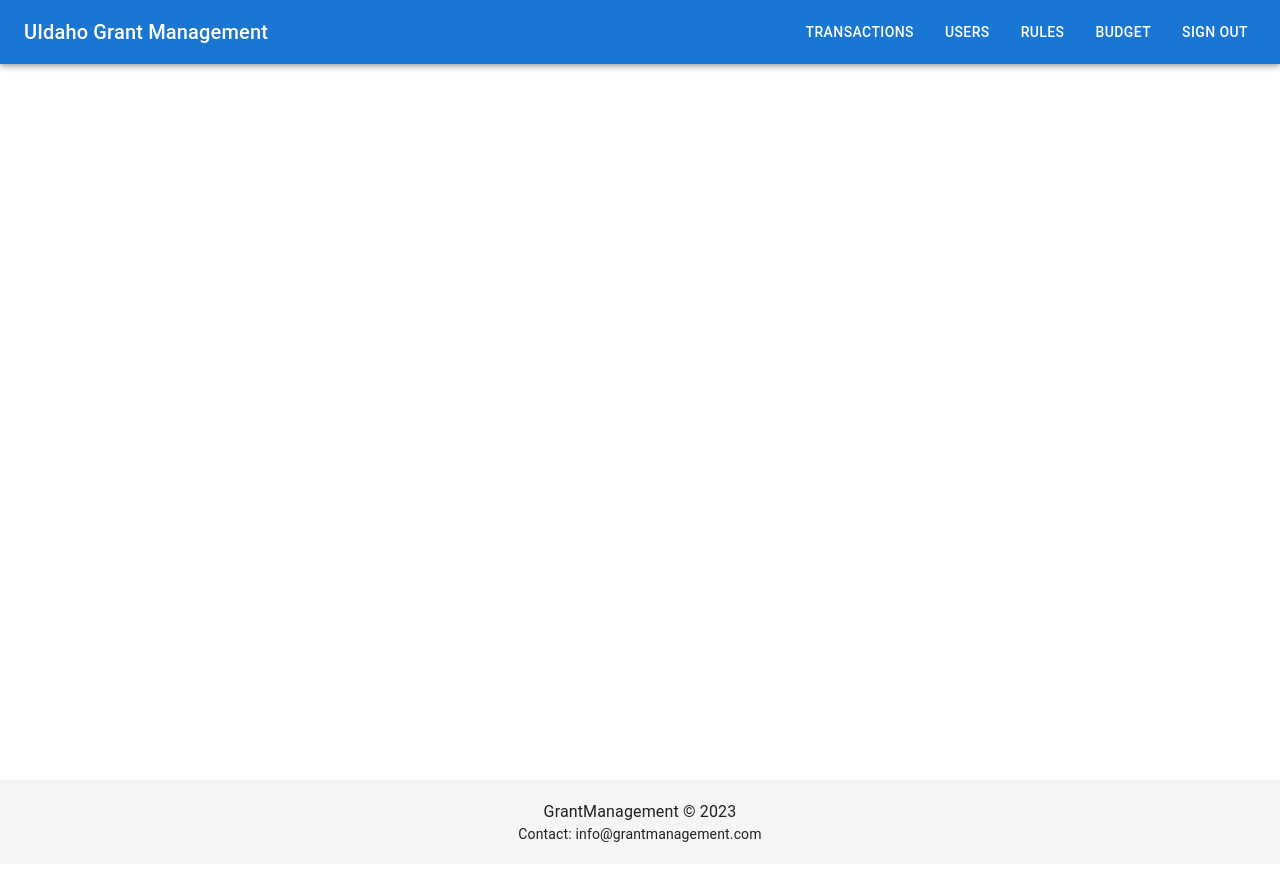
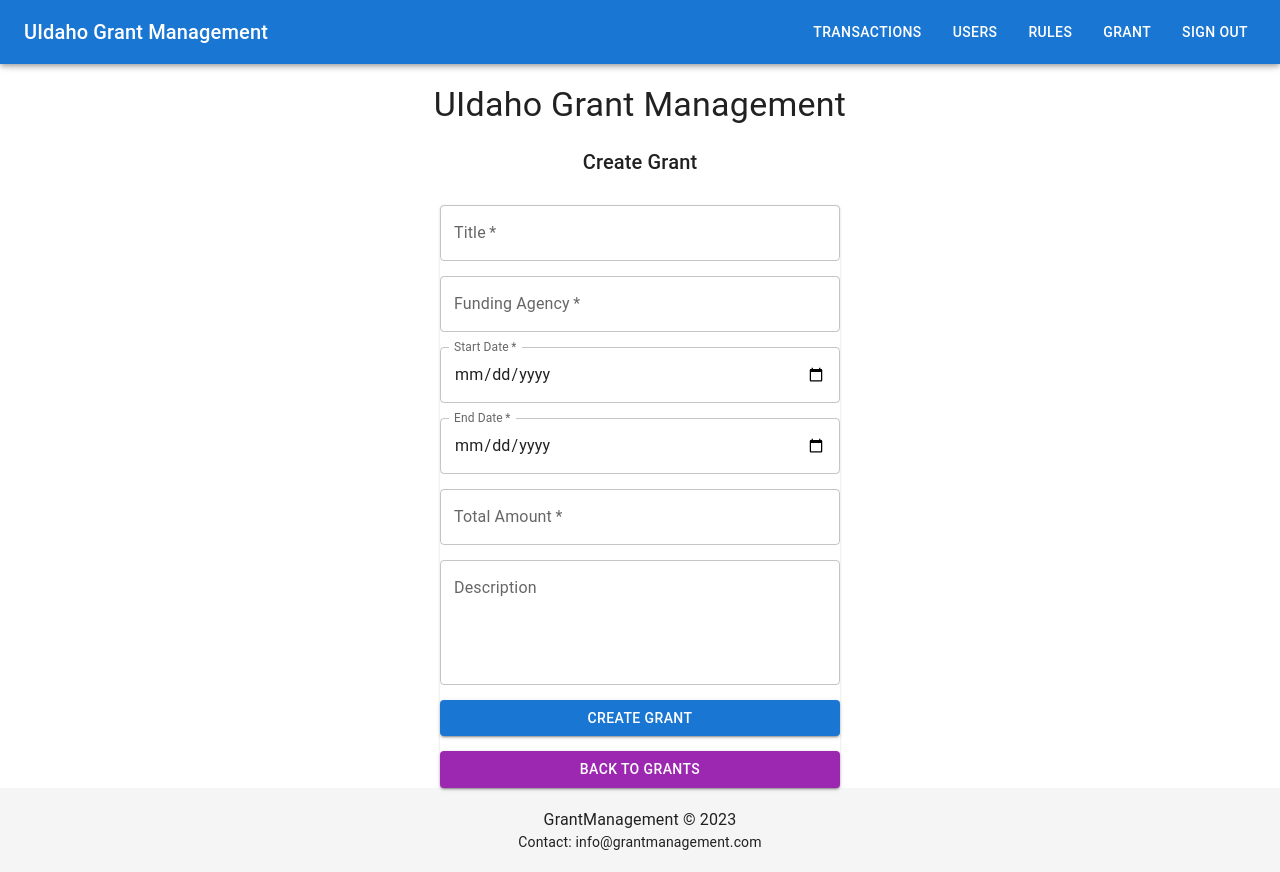
Before and after one commit to JosephPBaruch/grantManager, a React (Vite) app in the folder client/: page /create-grant in a window 1280 px wide. Built offline with nearby package versions, Linux system fonts and the light colour scheme; sample sign-in values are in the browser's storage.

Commit message:
Converting to grant system

```diff
--- a/client/src/App.tsx
+++ b/client/src/App.tsx
@@ -6,8 +6,8 @@ import CreateUser from './Components/Users/CreateUser';
 import { makeStyles } from '@mui/styles';
 import { AppBar, Toolbar, Typography, Button, CssBaseline, Container } from '@mui/material';
 import SignIn from './Components/Sign/SignIn';
-import CreateBudget from './Components/Budgets/CreateBudget';
-import Budgets from './Components/Budgets/Budgets';
+import CreateBudget from './Components/Grants/CreateGrants';
+import Budgets from './Components/Grants/Grants';
 import SignUp from './Components/Sign/SignUp';
 import Rules from './Components/Rules/Rules'
 import ProtectedRoute from './Components/ProtectedRoute';
@@ -77,7 +77,7 @@ function LocationBasedComponents() {
   useEffect(() => {
     const accessToken = localStorage.getItem('access_token');
     setIsAuthenticated(!!accessToken);
-    const storedBudgetName = localStorage.getItem('selected_budget_name');
+    const storedBudgetName = localStorage.getItem('selected_grant_title');
     setBudgetName(storedBudgetName || '');
   }, [location]);
 
@@ -107,7 +107,7 @@ function LocationBasedComponents() {
                   <Link to="/rules" className={classes.link}>Rules</Link>
                 </Button>
                 <Button color="inherit">
-                  <Link to="/budgets" className={classes.link}>Budget</Link>
+                  <Link to="/grants" className={classes.link}>Grant</Link>
                 </Button>
                 <Button color="inherit" onClick={handleSignOut}>
                   Sign Out
@@ -127,8 +127,8 @@ function LocationBasedComponents() {
             <Route path="/list-users" element={<ProtectedRoute element={<ListUsers />} />} />
             <Route path="/users" element={<ProtectedRoute element={<CreateUser />} />} />
             <Route path="/sign-up" element={<SignUp />} />
-            <Route path="/create-budget" element={<ProtectedRoute element={<CreateBudget />} />} />
-            <Route path="/budgets" element={<ProtectedRoute element={<Budgets />} />} />
+            <Route path="/create-grant" element={<ProtectedRoute element={<CreateBudget />} />} />
+            <Route path="/grants" element={<ProtectedRoute element={<Budgets />} />} />
             <Route path="/rules" element={<ProtectedRoute element={<Rules />} />} />
             <Route path="/create-rules" element={<ProtectedRoute element={<CreateRules />} />} />
           </Routes>
--- a/client/src/Components/Budgets/CreateBudget.tsx
+++ b/client/src/Components/Grants/CreateGrants.tsx
@@ -33,10 +33,13 @@ const useStyles = makeStyles({
 
 function CreateBudget() {
   const classes = useStyles();
-  const [budgetName, setBudgetName] = useState('');
+  const [title, setTitle] = useState('');
+  const [fundingAgency, setFundingAgency] = useState('');
+  const [startDate, setStartDate] = useState('');
   const [endDate, setEndDate] = useState('');
   const [totalAmount, setTotalAmount] = useState('');
-  const nagivate = useNavigate();
+  const [description, setDescription] = useState('');
+  const navigate = useNavigate();
 
   const handleSubmit = (event: React.FormEvent) => {
     event.preventDefault();
@@ -46,29 +49,31 @@ function CreateBudget() {
       return;
     }
 
-    const budgetData = {
-      name: budgetName,
-      funding_source: "string", // Replace with actual funding source if available
-      start_date: new Date().toISOString(), // Replace with actual start date if available
+    const grantData = {
+      title,
+      funding_agency: fundingAgency,
+      start_date: new Date(startDate).toISOString(),
       end_date: new Date(endDate).toISOString(),
-      amount: parseFloat(totalAmount),
+      total_amount: parseFloat(totalAmount),
+      status: "active", // Default status
+      description,
     };
 
-    fetch('http://localhost:8000/api/v1/budget/', {
+    fetch('http://localhost:8000/api/v1/grants/', {
       method: 'POST',
       headers: {
         'accept': 'application/json',
         'Content-Type': 'application/json',
         'Authorization': `Bearer ${accessToken}`,
       },
-      body: JSON.stringify(budgetData),
+      body: JSON.stringify(grantData),
     })
     .then(response => response.json())
     .then(data => {
       console.log(data);
-      localStorage.setItem('selected_budget_id', data.id);
-      localStorage.setItem('selected_budget_name', data.name);
-      nagivate("/list-users")
+      localStorage.setItem('selected_grant_id', data.id);
+      localStorage.setItem('selected_grant_title', data.title);
+      navigate("/list-users");
     })
     .catch((error) => {
       console.error('Error:', error);
@@ -77,19 +82,37 @@ function CreateBudget() {
 
   return (
     <Container maxWidth="sm" className={classes.root}>
-        <Typography variant="h4">
-            UIdaho Grant Management
-        </Typography>
+      <Typography variant="h4">
+        UIdaho Grant Management
+      </Typography>
       <Typography variant="h6" gutterBottom>
-        Create Budget
+        Create Grant
       </Typography>
       <Paper className={classes.form} component="form" onSubmit={handleSubmit}>
         <TextField
-          label="Budget Name"
+          label="Title"
           variant="outlined"
           className={classes.formField}
-          value={budgetName}
-          onChange={(e) => setBudgetName(e.target.value)}
+          value={title}
+          onChange={(e) => setTitle(e.target.value)}
+          required
+        />
+        <TextField
+          label="Funding Agency"
+          variant="outlined"
+          className={classes.formField}
+          value={fundingAgency}
+          onChange={(e) => setFundingAgency(e.target.value)}
+          required
+        />
+        <TextField
+          label="Start Date"
+          type="date"
+          variant="outlined"
+          className={classes.formField}
+          InputLabelProps={{ shrink: true }}
+          value={startDate}
+          onChange={(e) => setStartDate(e.target.value)}
           required
         />
         <TextField
@@ -111,20 +134,29 @@ function CreateBudget() {
           onChange={(e) => setTotalAmount(e.target.value)}
           required
         />
+        <TextField
+          label="Description"
+          variant="outlined"
+          className={classes.formField}
+          multiline
+          rows={4}
+          value={description}
+          onChange={(e) => setDescription(e.target.value)}
+        />
         <Button
           type="submit"
           variant="contained"
           color="primary"
           className={classes.submitButton}
         >
-          Create Budget
+          Create Grant
         </Button>
         <Button
           variant="contained"
           color="secondary"
-          onClick={() => nagivate("/budgets")}
+          onClick={() => navigate("/grants")}
         >
-          Select Budget
+          Back to Grants
         </Button>
       </Paper>
     </Container>
--- a/client/src/Components/Budgets/Budgets.tsx
+++ b/client/src/Components/Grants/Grants.tsx
@@ -2,7 +2,7 @@ import { Container, Typography, Paper, Button } from "@mui/material";
 import { useState, useEffect } from "react";
 import { makeStyles } from '@mui/styles';
 import { useNavigate } from "react-router-dom";
-import { Budget } from "../../types/Budget";
+import { Budget } from "../../types/Grant";
 
 const useStyles = makeStyles({
   root: {
@@ -35,7 +35,7 @@ function Budgets() {
 
   useEffect(() => {
     const token = localStorage.getItem('access_token');
-    fetch('http://localhost:8000/api/v1/budget/?skip=0&limit=100', {
+    fetch('http://localhost:8000/api/v1/grants/?skip=0&limit=100', {
       method: 'GET',
       headers: {
         'accept': 'application/json',
@@ -44,7 +44,6 @@ function Budgets() {
     })
     .then((response) => response.json())
     .then((data) => {
-      // console.log(data.data);
       if (data.data && Array.isArray(data.data)) {
         setBudgets(data.data);
       } else {
@@ -58,12 +57,12 @@ function Budgets() {
   }, []);
 
   const handleCreateBudget = () => {
-    navigate("/create-budget");
+    navigate("/create-grant");
   };
 
-  const handleSelectBudget = (id: string, name: string) => {
-    localStorage.setItem('selected_budget_id', id);
-    localStorage.setItem('selected_budget_name', name);
+  const handleSelectBudget = (id: string, title: string) => {
+    localStorage.setItem('selected_grant_id', id);
+    localStorage.setItem('selected_grant_title', title);
     navigate("/list-users");
   };
 
@@ -73,7 +72,7 @@ function Budgets() {
                 UIdaho Grant Management
         </Typography>
       <Typography variant="h6"  gutterBottom>
-        Budgets
+        Grants
       </Typography>
       {budgets.length > 0 ? (
         budgets.map((budget) => (
@@ -81,19 +80,21 @@ function Budgets() {
             style={{backgroundColor: "#e0e0e0", cursor: 'pointer' }}
             key={budget.id}
             className={classes.budgetCard}
-            onClick={() => handleSelectBudget(budget.id, budget.name)}
+            onClick={() => handleSelectBudget(budget.id, budget.title)}
           >
             <div className={classes.budgetInfo}>
-              <Typography variant="h6">{budget.name}</Typography>
+              <Typography variant="h6">{budget.title}</Typography>
+              <Typography variant="body1">Funding Agency: {budget.funding_agency}</Typography>
               <Typography variant="body1">Start Date: {new Date(budget.start_date).toLocaleDateString()}</Typography>
               <Typography variant="body1">End Date: {new Date(budget.end_date).toLocaleDateString()}</Typography>
-              <Typography variant="body1">Total Amount: ${budget.amount}</Typography>
-              <Typography variant="body2">Funding Source: {budget.funding_source}</Typography>
+              <Typography variant="body1">Total Amount: ${budget.total_amount}</Typography>
+              <Typography variant="body1">Status: {budget.status}</Typography>
+              <Typography variant="body2">Description: {budget.description}</Typography>
             </div>
           </Paper>
         ))
       ) : (
-        <Typography variant="body1">No budgets found.</Typography>
+        <Typography variant="body1">No grants found.</Typography>
       )}
       <Button
         variant="contained"
@@ -101,7 +102,7 @@ function Budgets() {
         className={classes.createButton}
         onClick={handleCreateBudget}
       >
-        Create New Budget
+        Create New Grant
       </Button>
     </Container>
   );
--- /dev/null
+++ b/client/src/types/Grant.ts
@@ -0,0 +1,12 @@
+export interface Budget {
+  id: string;
+  title: string;
+  funding_agency: string;
+  start_date: string;
+  end_date: string;
+  total_amount: number;
+  status: string;
+  description: string;
+  created_at: string;
+  updated_at: string;
+}
```
Also changed, not shown: client/src/types/Budget.ts (deleted, +0 -8 lines).
